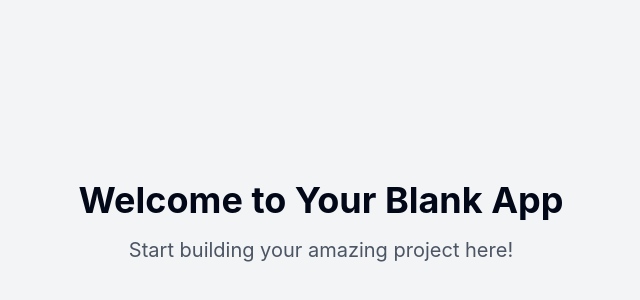
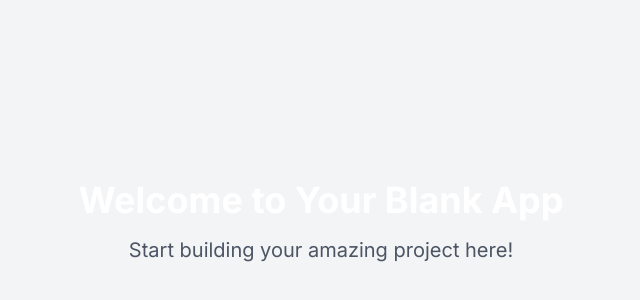
Before and after one commit to SadiqNaizam/mlo-a774-1ea9, a React (Vite) app: page / in a window 1280 px wide. Shown: the part 178-478 px from the top of the page, without its empty margins (319-959 px from the left). Built offline with nearby package versions, Linux system fonts and the light colour scheme.

Commit message:
Files generated: index.css

```diff
--- a/src/index.css
+++ b/src/index.css
@@ -1,92 +1,31 @@
+@import url('https://fonts.googleapis.com/css2?family=Inter:wght@400;500;700&display=swap');
+
 @tailwind base;
 @tailwind components;
 @tailwind utilities;
 
 @layer base {
   :root {
-    --background: 0 0% 100%;
-    --foreground: 222.2 84% 4.9%;
-
+    --background: 196 74% 12%;
+    --foreground: 0 0% 100%;
     --card: 0 0% 100%;
-    --card-foreground: 222.2 84% 4.9%;
-
+    --card-foreground: 0 0% 0%;
     --popover: 0 0% 100%;
-    --popover-foreground: 222.2 84% 4.9%;
-
-    --primary: 222.2 47.4% 11.2%;
-    --primary-foreground: 210 40% 98%;
-
+    --popover-foreground: 0 0% 0%;
+    --primary: 187 100% 42%;
+    --primary-foreground: 0 0% 100%;
     --secondary: 210 40% 96.1%;
     --secondary-foreground: 222.2 47.4% 11.2%;
-
     --muted: 210 40% 96.1%;
-    --muted-foreground: 215.4 16.3% 46.9%;
-
-    --accent: 210 40% 96.1%;
-    --accent-foreground: 222.2 47.4% 11.2%;
-
+    --muted-foreground: 0 0% 34%;
+    --accent: 187 100% 42%;
+    --accent-foreground: 0 0% 100%;
     --destructive: 0 84.2% 60.2%;
     --destructive-foreground: 210 40% 98%;
-
-    --border: 214.3 31.8% 91.4%;
-    --input: 214.3 31.8% 91.4%;
-    --ring: 222.2 84% 4.9%;
-
+    --border: 210 14% 83%;
+    --input: 210 14% 83%;
+    --ring: 187 100% 42%;
     --radius: 0.5rem;
-
-    --sidebar-background: 0 0% 98%;
-
-    --sidebar-foreground: 240 5.3% 26.1%;
-
-    --sidebar-primary: 240 5.9% 10%;
-
-    --sidebar-primary-foreground: 0 0% 98%;
-
-    --sidebar-accent: 240 4.8% 95.9%;
-
-    --sidebar-accent-foreground: 240 5.9% 10%;
-
-    --sidebar-border: 220 13% 91%;
-
-    --sidebar-ring: 217.2 91.2% 59.8%;
-  }
-
-  .dark {
-    --background: 222.2 84% 4.9%;
-    --foreground: 210 40% 98%;
-
-    --card: 222.2 84% 4.9%;
-    --card-foreground: 210 40% 98%;
-
-    --popover: 222.2 84% 4.9%;
-    --popover-foreground: 210 40% 98%;
-
-    --primary: 210 40% 98%;
-    --primary-foreground: 222.2 47.4% 11.2%;
-
-    --secondary: 217.2 32.6% 17.5%;
-    --secondary-foreground: 210 40% 98%;
-
-    --muted: 217.2 32.6% 17.5%;
-    --muted-foreground: 215 20.2% 65.1%;
-
-    --accent: 217.2 32.6% 17.5%;
-    --accent-foreground: 210 40% 98%;
-
-    --destructive: 0 62.8% 30.6%;
-    --destructive-foreground: 210 40% 98%;
-
-    --border: 217.2 32.6% 17.5%;
-    --input: 217.2 32.6% 17.5%;
-    --ring: 212.7 26.8% 83.9%;
-    --sidebar-background: 240 5.9% 10%;
-    --sidebar-foreground: 240 4.8% 95.9%;
-    --sidebar-primary: 224.3 76.3% 48%;
-    --sidebar-primary-foreground: 0 0% 100%;
-    --sidebar-accent: 240 3.7% 15.9%;
-    --sidebar-accent-foreground: 240 4.8% 95.9%;
-    --sidebar-border: 240 3.7% 15.9%;
-    --sidebar-ring: 217.2 91.2% 59.8%;
   }
 }
 
@@ -97,5 +36,6 @@
 
   body {
     @apply bg-background text-foreground;
+    font-family: 'Inter', system-ui, sans-serif;
   }
 }
```
